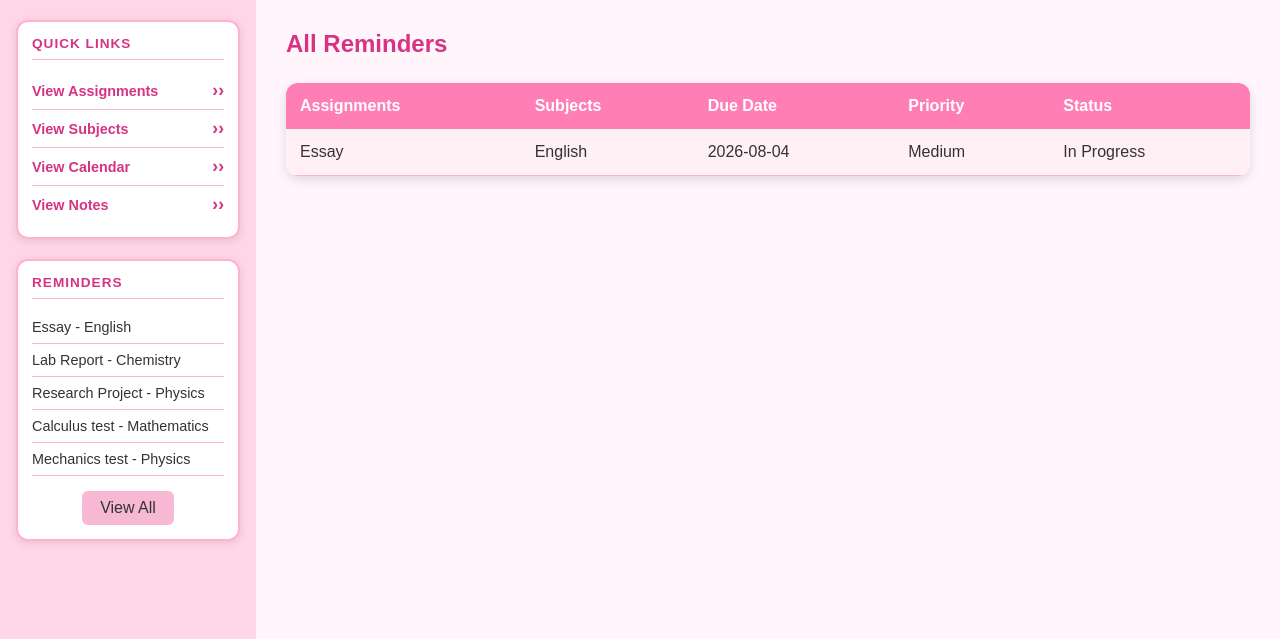
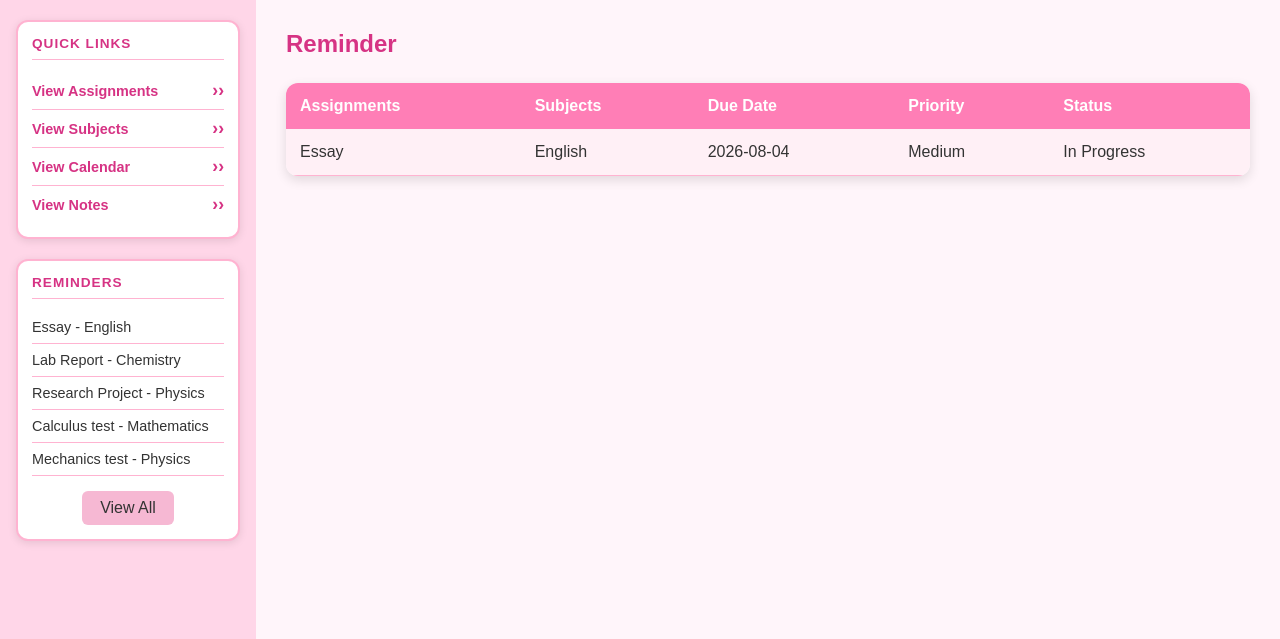
Before and after one commit to chrxssy2023/study_planner, a Flask app: page /reminders?id=2 in a window 1280 px wide. Shown: the part 161-800 px from the top of the page. Run offline with Flask 3, Linux system fonts and the light colour scheme; data comes from the database, SQL or seed files in the repository.

Commit message:
Added separate reminder page titles

```diff
--- a/main.py
+++ b/main.py
@@ -493,13 +493,16 @@ def reminders():
     if assignment_id:
         row = get_reminder_by_id(assignment_id)
         reminder_list = [row] if row else []
+        page_title = "Reminder"
     else:
         reminder_list = get_assignments(sort, order, incomplete_only=True)
+        page_title = "All Reminders"
 
     return render_template(
         "reminders.html",
         all_reminders=reminder_list,
         order=new_order,
+        page_title=page_title
     )
 
 
--- a/templates/reminders.html
+++ b/templates/reminders.html
@@ -1,7 +1,7 @@
 {% extends "base.html" %}
 
 {% block main %}
-<h2 class="page-title">All Reminders</h2>
+<h2 class="page-title">{{ page_title }}</h2>
 
 <table>
     <tr>
```
